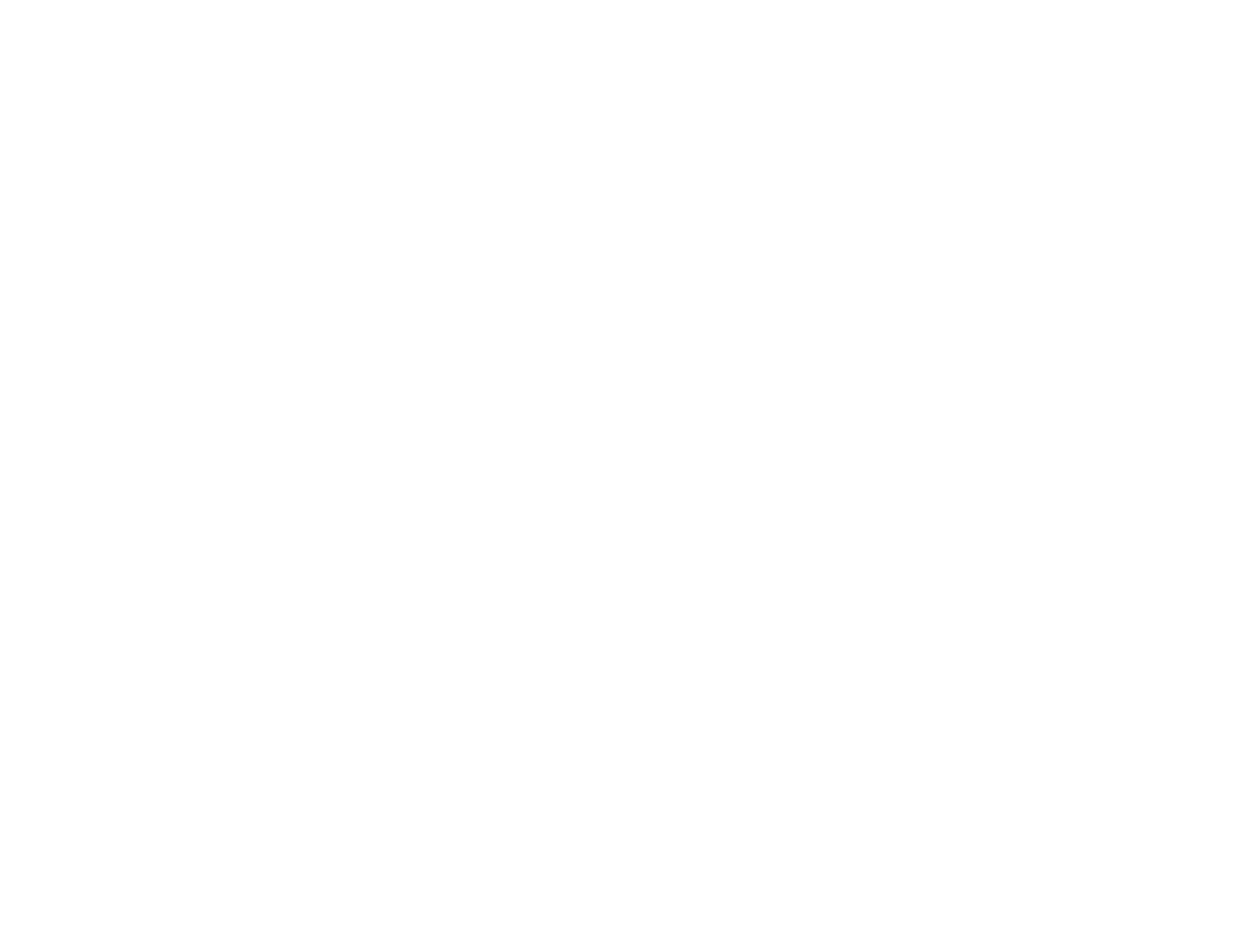
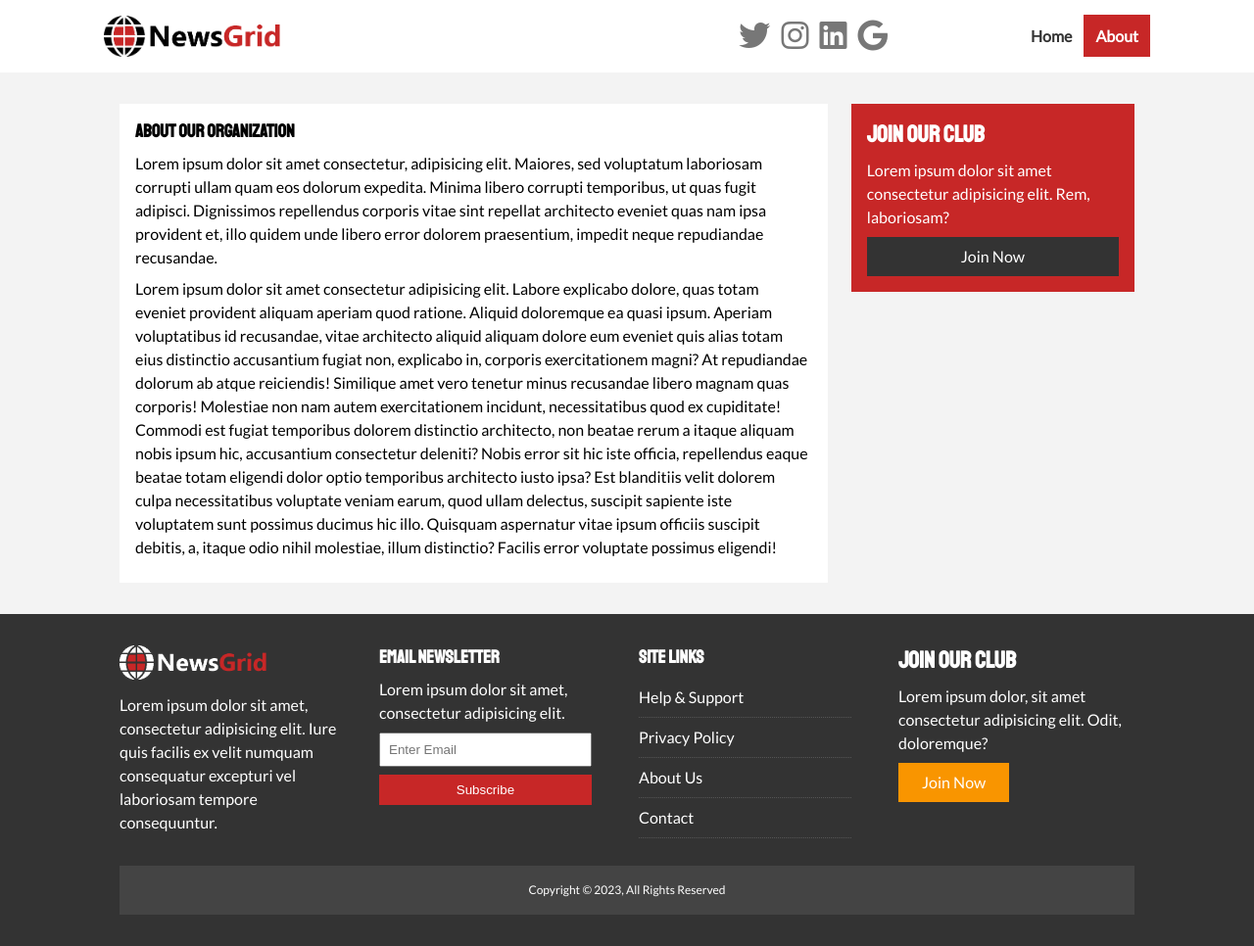
Before and after one commit to TDtyler/NewsGrid, a plain HTML site: page about.html in a window 1280 px wide. Shown: the whole page at 98% size. Before the commit the page ends 800 px from the top, so only its background shows below. Drawn offline with Linux system fonts and the light colour scheme.

Commit message:
markup/styling for about page

```diff
--- a/CSS/style.css
+++ b/CSS/style.css
@@ -143,6 +143,17 @@ h1, h2, h3, h4, h5, h6 {
 .list li a:hover {
     color: var(--primary-color) !important;
 }
+/* Inner page grid container */
+.page-container {
+    display: grid;
+    grid-template-columns: 5fr 2fr;
+    margin: 2rem 0;
+    grid-gap: 1.5rem;
+}
+
+.page-container > *:first-child {
+    grid-row: 1 / span 3;
+}
 
 /* Navigation */
 #main-nav {
@@ -283,4 +294,6 @@ h1, h2, h3, h4, h5, h6 {
     margin-bottom: .5rem;
 }
 
-#main-footer .footer-container input[type='submit']
+#main-footer .footer-container input[type='submit'] {
+    width: 90%;
+}
--- a/about.html
+++ b/about.html
@@ -0,0 +1,87 @@
+<!DOCTYPE html>
+<html lang="en">
+<head>
+    <meta charset="UTF-8">
+    <meta http-equiv="X-UA-Compatible" content="IE=edge">
+    <meta name="viewport" content="width=device-width, initial-scale=1.0">
+    <script src="https://kit.fontawesome.com/4cba20c6ef.js" crossorigin="anonymous"></script>
+    <link rel="preconnect" href="https://fonts.googleapis.com">
+<link rel="preconnect" href="https://fonts.gstatic.com" crossorigin>
+<link href="https://fonts.googleapis.com/css2?family=Lato&family=Staatliches&display=swap" rel="stylesheet">
+    <link rel="stylesheet" href="CSS/style.css">
+    <link rel="stylesheet" media="screen and (max-width: 768px)" href="CSS/mobile.css">
+    <link rel="shortcut icon" type="image/x-icon" href="favicon.ico">
+    <title>NewsGrid | About</title>
+</head>
+<body>
+    <nav id="main-nav">
+        <div class="container">
+            <img src="img/logo.png" alt="NewsGrid" class="logo">
+            <div class="social">
+                <a href="http://twitter.com" target="_blank"><i class="fab fa-twitter fa-2x"></i></a>
+                <a href="http://instagram.com" target="_blank"><i class="fab fa-instagram fa-2x"></i></a>
+                <a href="http://linkedin.com" target="_blank"><i class="fab fa-linkedin fa-2x"></i></a>
+                <a href="http://google.com" target="_blank"><i class="fab fa-google fa-2x"></i></a>
+            </div>
+            <ul>
+                <li><a href="index.html">Home</a></li>
+                <li><a class="current" href="about.html">About</a></li>
+            </ul>
+        </div>
+    </nav>
+
+    <section id="about">
+        <div class="container">
+            <div class="page-container">
+                <article class="card">
+                    <h1 class="l-heading">About Our Organization</h1>
+                    <p>Lorem ipsum dolor sit amet consectetur, adipisicing elit. Maiores, sed voluptatum laboriosam corrupti ullam quam eos dolorum expedita. Minima libero corrupti temporibus, ut quas fugit adipisci. Dignissimos repellendus corporis vitae sint repellat architecto eveniet quas nam ipsa provident et, illo quidem unde libero error dolorem praesentium, impedit neque repudiandae recusandae.</p>
+                    <p>Lorem ipsum dolor sit amet consectetur adipisicing elit. Labore explicabo dolore, quas totam eveniet provident aliquam aperiam quod ratione. Aliquid doloremque ea quasi ipsum. Aperiam voluptatibus id recusandae, vitae architecto aliquid aliquam dolore eum eveniet quis alias totam eius distinctio accusantium fugiat non, explicabo in, corporis exercitationem magni? At repudiandae dolorum ab atque reiciendis! Similique amet vero tenetur minus recusandae libero magnam quas corporis! Molestiae non nam autem exercitationem incidunt, necessitatibus quod ex cupiditate! Commodi est fugiat temporibus dolorem distinctio architecto, non beatae rerum a itaque aliquam nobis ipsum hic, accusantium consectetur deleniti? Nobis error sit hic iste officia, repellendus eaque beatae totam eligendi dolor optio temporibus architecto iusto ipsa? Est blanditiis velit dolorem culpa necessitatibus voluptate veniam earum, quod ullam delectus, suscipit sapiente iste voluptatem sunt possimus ducimus hic illo. Quisquam aspernatur vitae ipsum officiis suscipit debitis, a, itaque odio nihil molestiae, illum distinctio? Facilis error voluptate possimus eligendi!</p>
+                </article>
+                <aside class="card bg-primary">
+                    <h2>Join Our Club</h2>
+                    <p>Lorem ipsum dolor sit amet consectetur adipisicing elit. Rem, laboriosam?</p>
+                    <a href=#" class="btn btn-dark btn-block">Join Now</a>
+                </aside>
+            </div>
+        </div>
+    </section>
+
+    <!--Footer-->
+    <footer id="main-footer" class="py-2">
+        <div class="container footer-container">
+            <div>
+                <img src="img/logo_light.png" alt="">
+                <p>Lorem ipsum dolor sit amet, consectetur adipisicing elit. Iure quis facilis ex velit numquam consequatur excepturi vel laboriosam tempore consequuntur.</p>
+            </div>
+            <div>
+                <h3>Email Newsletter</h3>
+                <p>Lorem ipsum dolor sit amet, consectetur adipisicing elit.</p>
+                <form>
+                    <input type="email" placeholder="Enter Email">
+                    <input type="submit" value="Subscribe" class="btn btn-primary">
+                </form>
+            </div>
+            <div>
+                <h3>Site Links</h3>
+                <ul class="list">
+                    <li><a href="#">Help & Support</a></li>
+                    <li><a href="#">Privacy Policy</a></li>
+                    <li><a href="#">About Us</a></li>
+                    <li><a href="#">Contact</a></li>
+                </ul>
+            </div>
+            <div>
+                <h2>Join Our Club</h2>
+                <p>Lorem ipsum dolor, sit amet consectetur adipisicing elit. Odit, doloremque?</p>
+                <a href="" class="btn btn-secondary">Join Now</a>
+            </div>
+            <div>
+                <p>
+                    Copyright &copy; 2023, All Rights Reserved
+                </p>
+            </div>
+        </div>
+    </footer>
+</body>
+</html>
```
